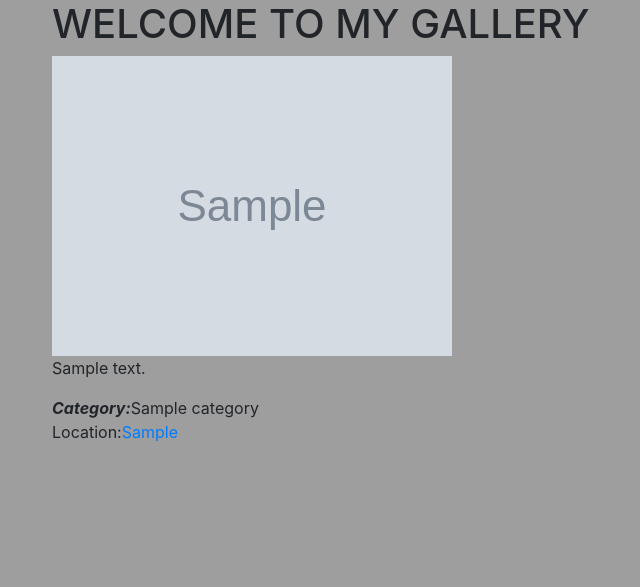
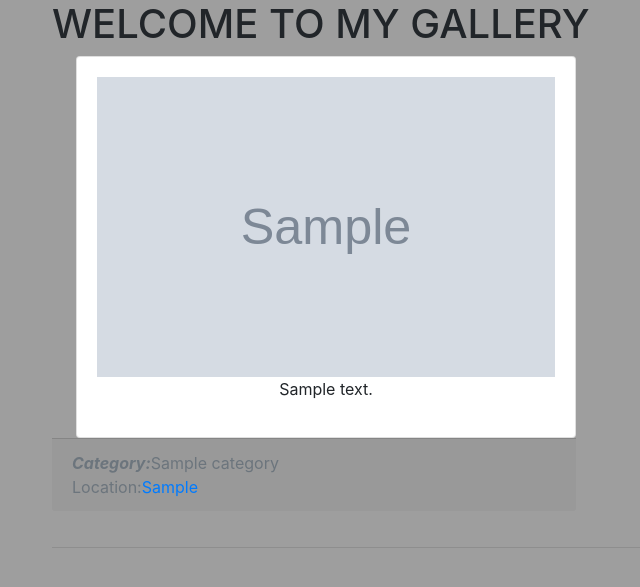
Before and after one commit to aluoch-sheila/GALLERY, a Django app: page / in a window 1280 px wide. Shown: the part 56-643 px from the top of the page, without its empty margins (33-673 px from the left). Run offline with Django 3.2, Linux system fonts and the light colour scheme; tables that the repository leaves empty hold one stand-in row (values such as "Sample post"); grey boxes marked "Sample" are stand-in pictures; some libraries are stand-ins or nearby versions.

Commit message:
added card body

```diff
--- a/gallery/templates/index.html
+++ b/gallery/templates/index.html
@@ -8,19 +8,19 @@
     {% for post in posts %}
 
     <div class="col-md-5">
-        <div>
-            <div>
+            <div style="display: inline-block; margin-bottom: 20px; ">
+            <div class="card ml-4" style=" width: 500px; text-align: center">
                 <!-- <h3>{{post.name}} </h3> -->
 
-                <div >
-                    <div>
+                <div class="card-body">
+                    <!-- <div class="thumbnail"> -->
                         <a href='/pic/{{post.id}}/' id='dk'>
-                            <img src="{{post.article_image.url}}" alt="Card image"></a>
+                            <img style="height: 300px; width: 100%; display: block;" src="{{post.article_image.url}}" alt="Card image"></a>
                             <p>{{post.description}}</p>
                     </div>
                 </div>
 
-                <div>
+                <div class="card-footer text-muted">
                     {% for pos in post.category.all %}
                     <b><em>Category:</em></b>{{pos}}
                     <br>
```
